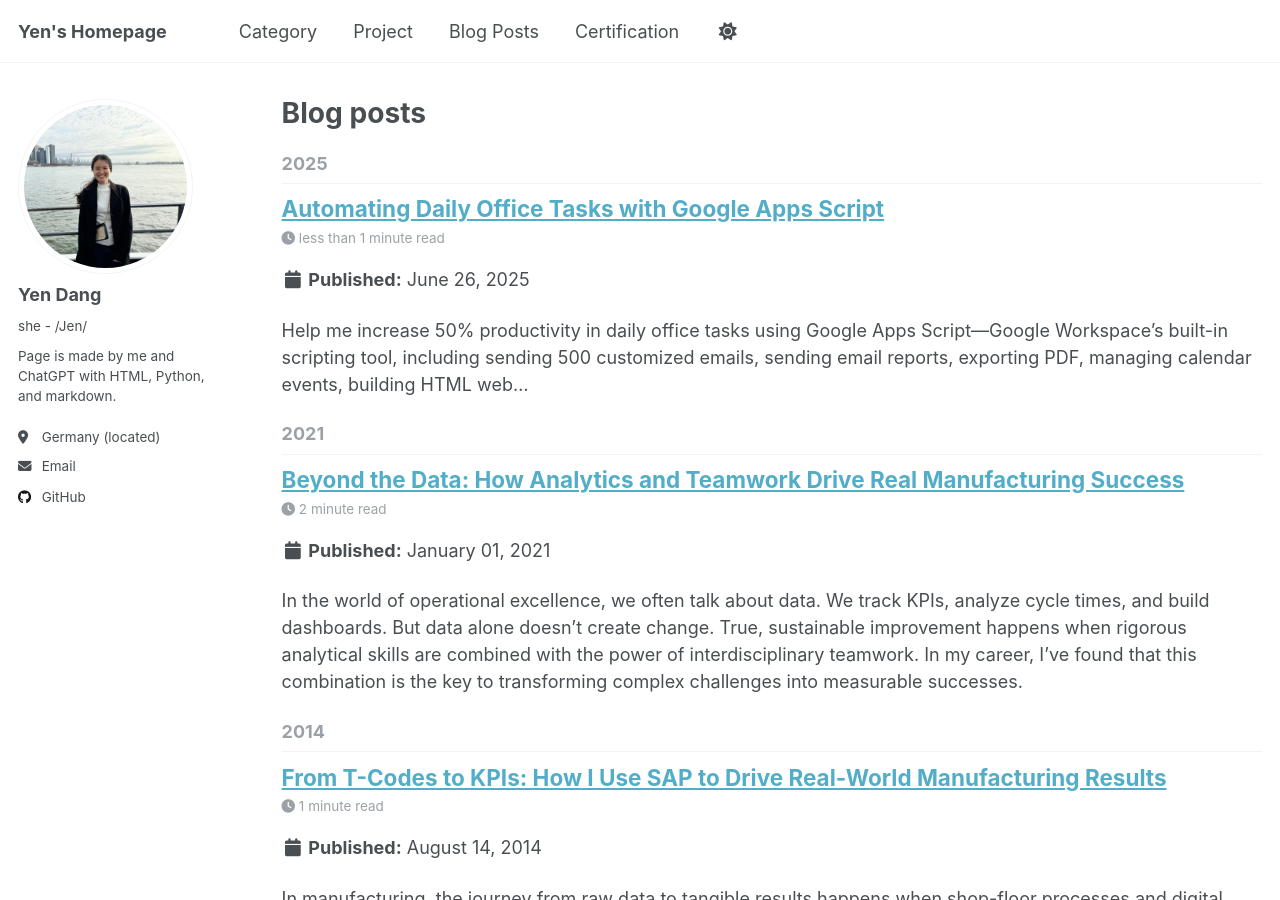
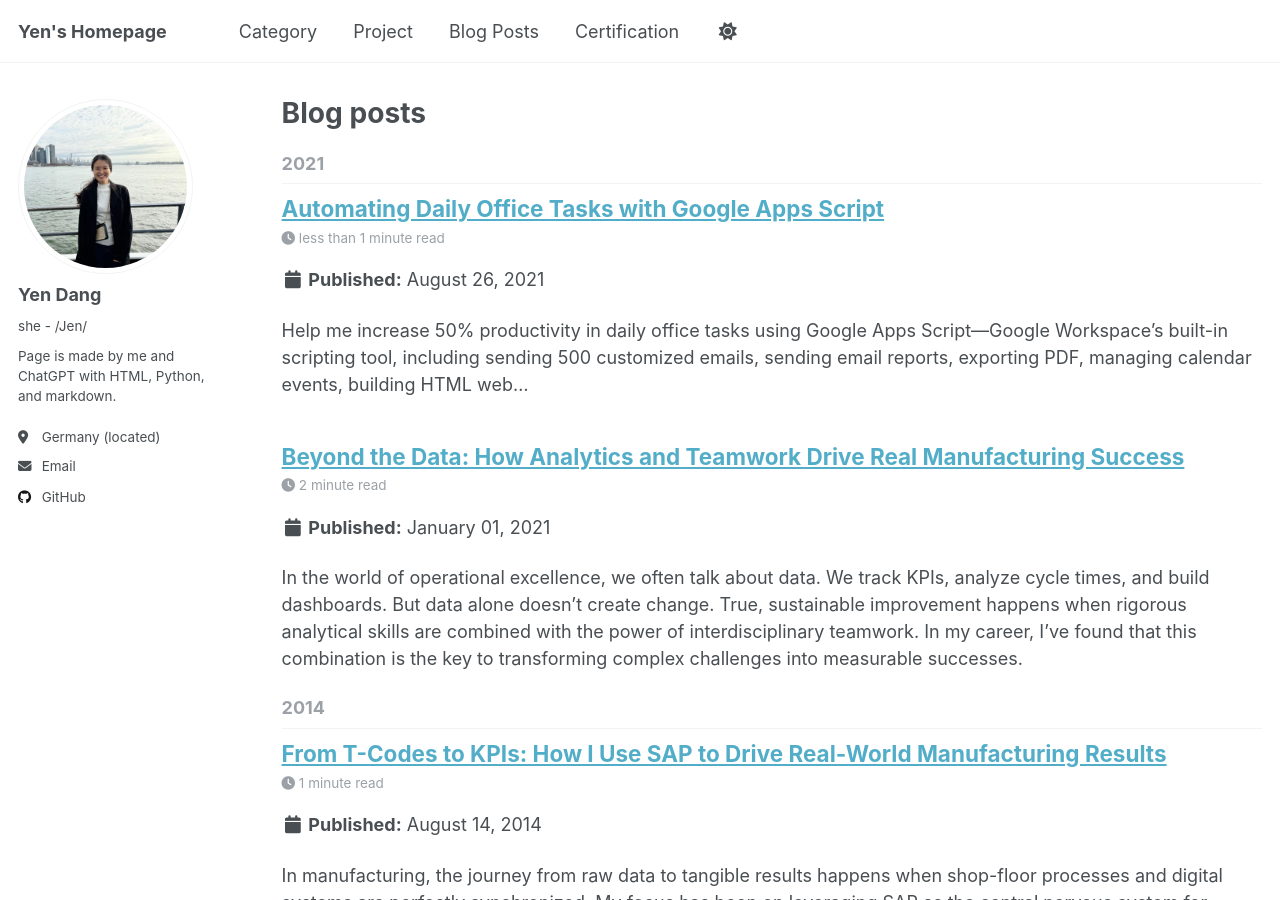
Before and after one commit to yen010390/yen010390.github.io, a Jekyll site: the page built from _pages/year-archive.html, in a window 1280 px wide and 900 px high. Built offline with Jekyll 4.4.1, drawn with Linux system fonts in a browser that asks for light colours.

Commit message:
Update and rename 2025-06-26-blog-post-5.html to 2021-08-26-blog-post-5.html

```diff
--- a/_posts/2025-06-26-blog-post-5.html
+++ b/_posts/2021-08-26-blog-post-5.html
@@ -1,10 +1,10 @@
 ---
-title: 'Automating Daily Office Tasks with Google Apps Script'
+date: 2021-08-26
+title: "Automating Daily Office Tasks with Google Apps Script"
 excerpt: "Help me increase 50% productivity in daily office tasks using Google Apps Script—Google Workspace’s built-in scripting tool, including sending 500 customized emails, sending email reports, exporting PDF, managing calendar events, building HTML web..."
-date: 2025-06-26
-permalink: /posts/2025/06/blog-post-5/
+permalink: /posts/2021/08/blog-post-5/
 tags:
-  - Programming
+  - programming
 ---
 
 <!DOCTYPE html>
```
